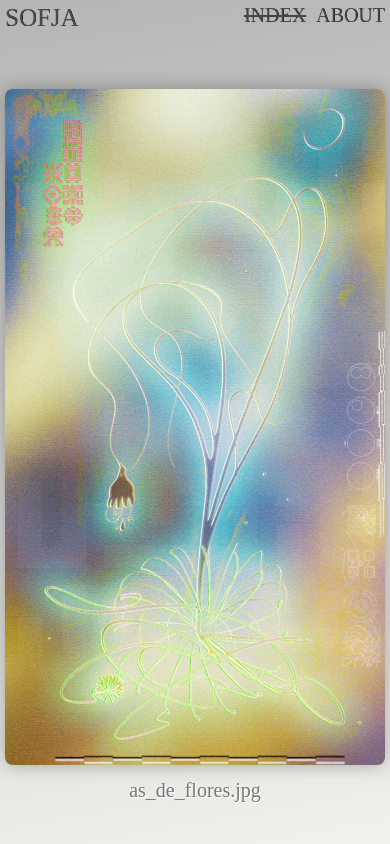
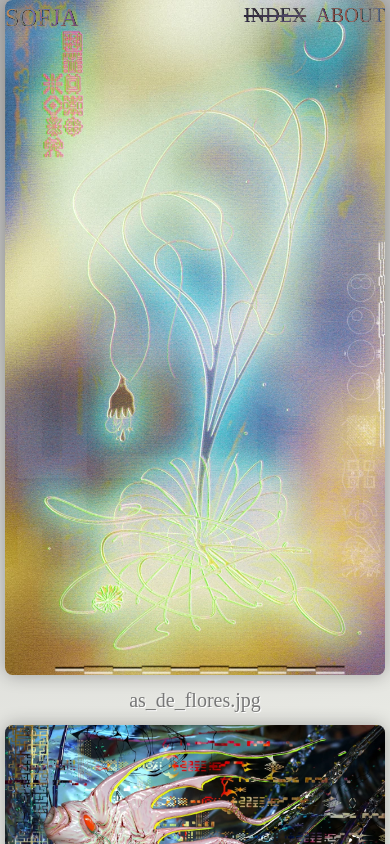
Before and after one commit to sofffja/sofja.uno, a React (Vite) app: page / in a window 390 px wide. Shown: the top 844 px of the page. Built offline with nearby package versions, Linux system fonts and the light colour scheme; a web font is replaced by a local one.

Commit message:
Update Obra.jsx

```diff
--- a/src/components/Obra.jsx
+++ b/src/components/Obra.jsx
@@ -11,7 +11,7 @@ export default function Obra({ obra }) {
   return (
     <div
       key={obra.title}
-      className="items-center justify-center w-full min-h-[calc(100vh+3rem)] text-[#777] flex flex-col gap-2"
+      className="items-center justify-center w-full sm:min-h-[calc(100vh+3rem)] text-[#777] flex flex-col gap-2"
     >
       <motion.img
         src={`media/${obra.img}`}
```
